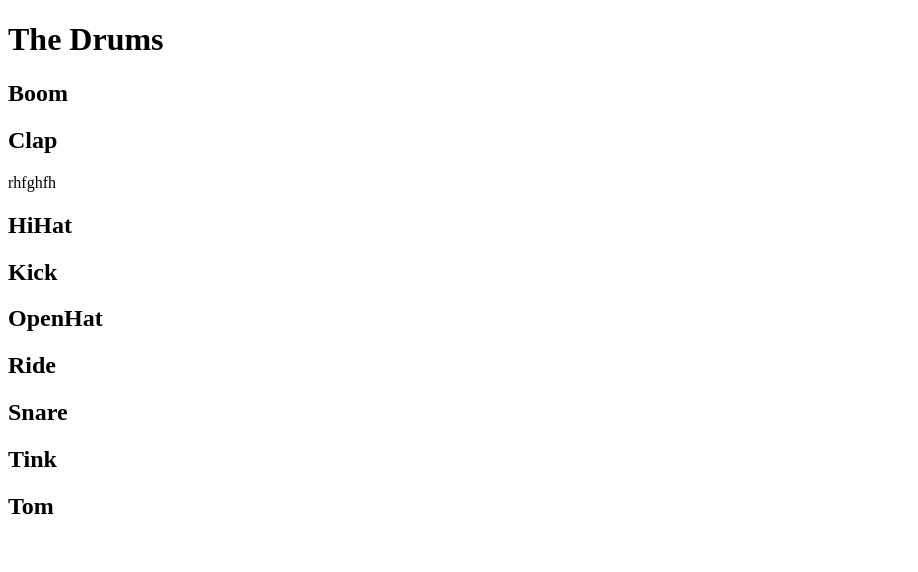
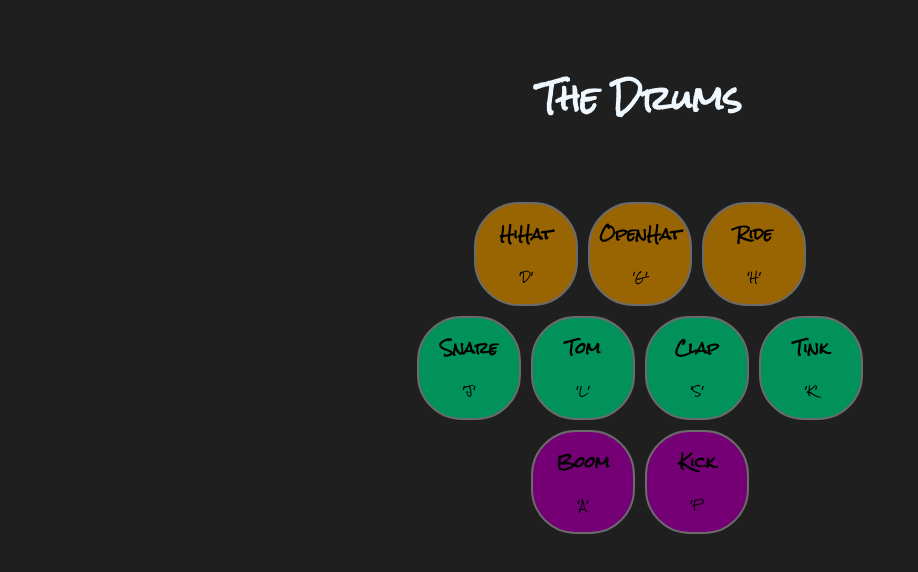
Before and after one commit to BowdenK/drumKitProject, a plain HTML site: page index.html in a window 1280 px wide. Shown: the whole page, without its empty margins (0-918 px from the left). Drawn offline with Linux system fonts and the light colour scheme.

Commit message:
Added css styles

```diff
--- a/app.js
+++ b/app.js
@@ -1,3 +1,4 @@
+// Assigning Sound
 
 const s1 = document.getElementById('boom');
 const s2 = document.getElementById('clap');
@@ -8,6 +9,8 @@ const s6 = document.getElementById('ride');
 const s7 = document.getElementById('snare');
 const s8 = document.getElementById('tink');
 const s9 = document.getElementById('tom');
+
+// Assigning Interactive Elements
 
 let boomTxt = document.getElementById('boomTxt');
 let clapTxt = document.getElementById('clapTxt');
@@ -33,17 +36,14 @@ function giveClickListener(ele, command){
     ele.addEventListener('click', (event) => {hitDrum(command);})
 }
 
+// Logic
+
 document.addEventListener('keydown', (event) => {
-    if(event.repeat){return;}
+    if(event.repeat){return;}   //prevents key spamming
 
     hitDrum(event.key)
-    clapTxt.textContent = event.key;
+    clap2.textContent = event.key;
 })
-
-function startAudio(sound){
-    sound.currentTime = 0
-    sound.play()
-}
 
 function hitDrum (input){
 
@@ -87,5 +87,10 @@ function hitDrum (input){
     }
 }
 
+function startAudio(sound){
+    sound.currentTime = 0   //resets sound, allows sound to interrupt itself.
+    sound.play()
+}
+
 
 //console.log('hello there');
--- a/index.html
+++ b/index.html
@@ -4,6 +4,10 @@
     <meta charset="UTF-8">
     <meta name="viewport" content="width=device-width, initial-scale=1.0">
     <link rel="stylesheet" href="main.css">
+    <link rel="preconnect" href="https://fonts.googleapis.com">
+    <link rel="preconnect" href="https://fonts.gstatic.com" crossorigin>
+    <link href="https://fonts.googleapis.com/css2?family=Rock+Salt&display=swap" rel="stylesheet">
+
     <title>DrumKit - Kev Bowden</title>
 </head>
 <audio id="boom"><source src=".\audio\boom.wav"></audio>
@@ -17,45 +21,50 @@
 <audio id="tom"><source src=".\audio\tom.wav"></audio>
 <body>
     <h1>The Drums</h1>
-    <div>
-        <h2 id="boomTxt">Boom</h2>
-        <p></p>
+    <div class="container">
+        <div id="panel1">
+            <h2 id="hihatTxt">HiHat</h2>
+            <p>'D'</p>
+        </div>
+        <div id="panel1">
+            <h2 id="openhatTxt">OpenHat</h2>
+            <p>'G'</p>
+        </div>
+        <div id="panel1">
+            <h2 id="rideTxt">Ride</h2>
+            <p>'H'</p>
+        </div>
     </div>
-    <div>
-        <h2 id="clapTxt">Clap</h2>
-        <p id="clap2">rhfghfh</p>
+    <div class="container">
+        <div id="panel2">
+            <h2 id="snareTxt">Snare</h2>
+            <p>'J'</p>
+        </div>
+        <div id="panel2">
+            <h2 id="tomTxt">Tom</h2>
+            <p>'L'</p>
+        </div>
+        <div id="panel2">
+            <h2 id="clapTxt">Clap</h2>
+            <p id="clap2">'S'</p>
+        </div id="panel">
+        <div id="panel2">
+            <h2 id="tinkTxt">Tink</h2>
+            <p>'K'</p>
+        </div>
     </div>
-    <div>
-        <h2 id="hihatTxt">HiHat</h2>
-        <p></p>
-    </div>
-    <div>
-        <h2 id="kickTxt">Kick</h2>
-        <p></p>
-    </div>
-    <div>
-        <h2 id="openhatTxt">OpenHat</h2>
-        <p></p>
-    </div>
-    <div>
-        <h2 id="rideTxt">Ride</h2>
-        <p></p>
-    </div>
-    <div>
-        <h2 id="snareTxt">Snare</h2>
-        <p></p>
-    </div>
-    <div>
-        <h2 id="tinkTxt">Tink</h2>
-        <p></p>
-    </div>
-    <div>
-        <h2 id="tomTxt">Tom</h2>
-        <p></p>
+    <div class="container">
+        <div id="panel3">
+            <h2 id="boomTxt">Boom</h2>
+            <p>'A'</p>
+        </div>
+        <div id="panel3">
+            <h2 id="kickTxt">Kick</h2>
+            <p>'F'</p>
+        </div>
     </div>
 
 
-
-    <script src="app.js"></script>
-</body>
-</html>
+        <script src="app.js"></script>
+    </body>
+    </html>
--- a/main.css
+++ b/main.css
@@ -0,0 +1,38 @@
+body {
+    background-color: rgb(31, 31, 31);
+}
+
+h1 {
+    color: aliceblue;
+    font-family: 'Rock Salt', cursive;
+    margin: 60px;
+    text-align: center;
+
+    justify-content: center;
+    align-items: center;
+}
+
+.container{
+    display: flex;
+    flex-direction: row;
+    text-align: center;
+
+    justify-content: center;
+    align-items: center;
+}
+
+#panel1, #panel2, #panel3 {
+    color: black;
+    font-family: 'Rock Salt', cursive;
+    font-size: 10px;
+    border: 2px solid rgb(107, 107, 107);
+    border-radius: 45px;
+    height: 100px;
+    width: 100px;
+    margin: 5px;
+    padding: 0px 0;
+}
+
+#panel1 {background-color: rgb(153, 100, 2);}
+#panel2 {background-color:rgb(0, 146, 90);}
+#panel3 {background-color:rgb(117, 0, 117);}
```
